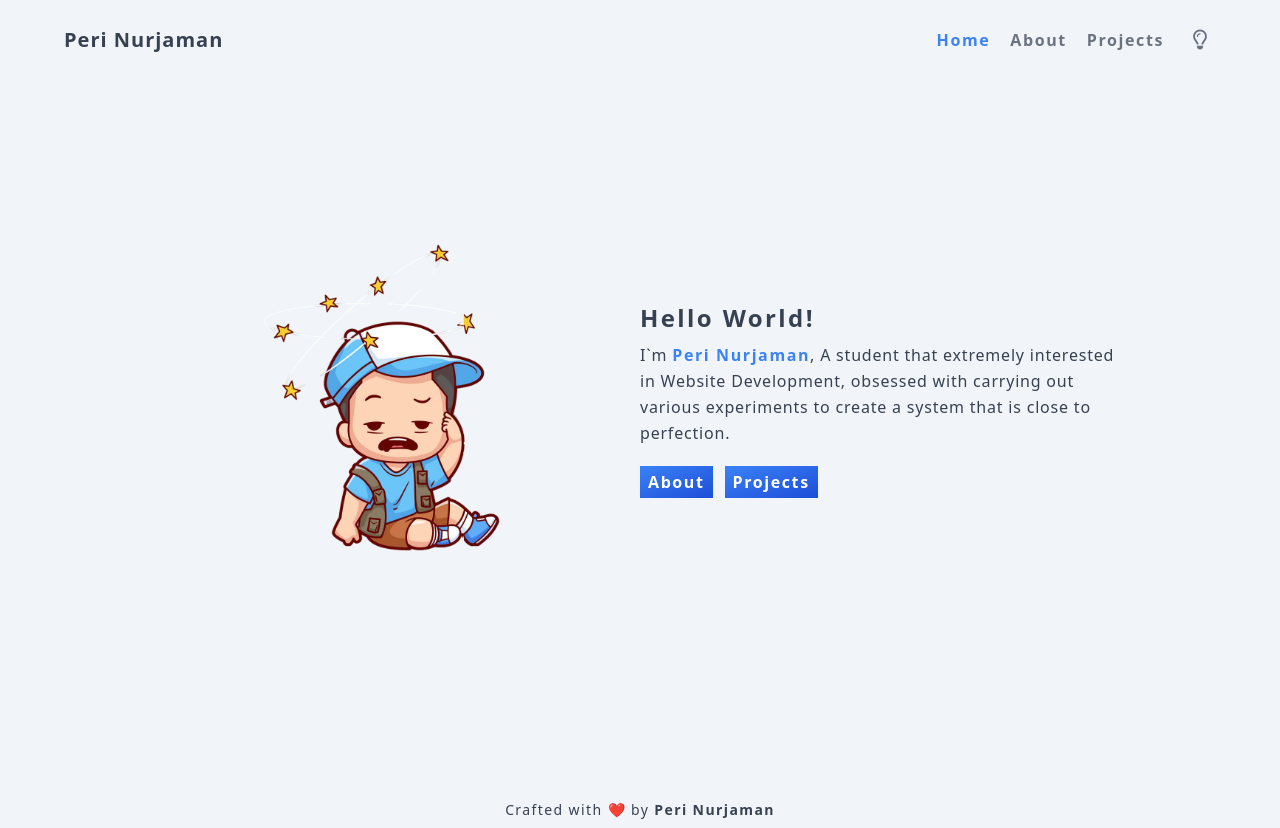
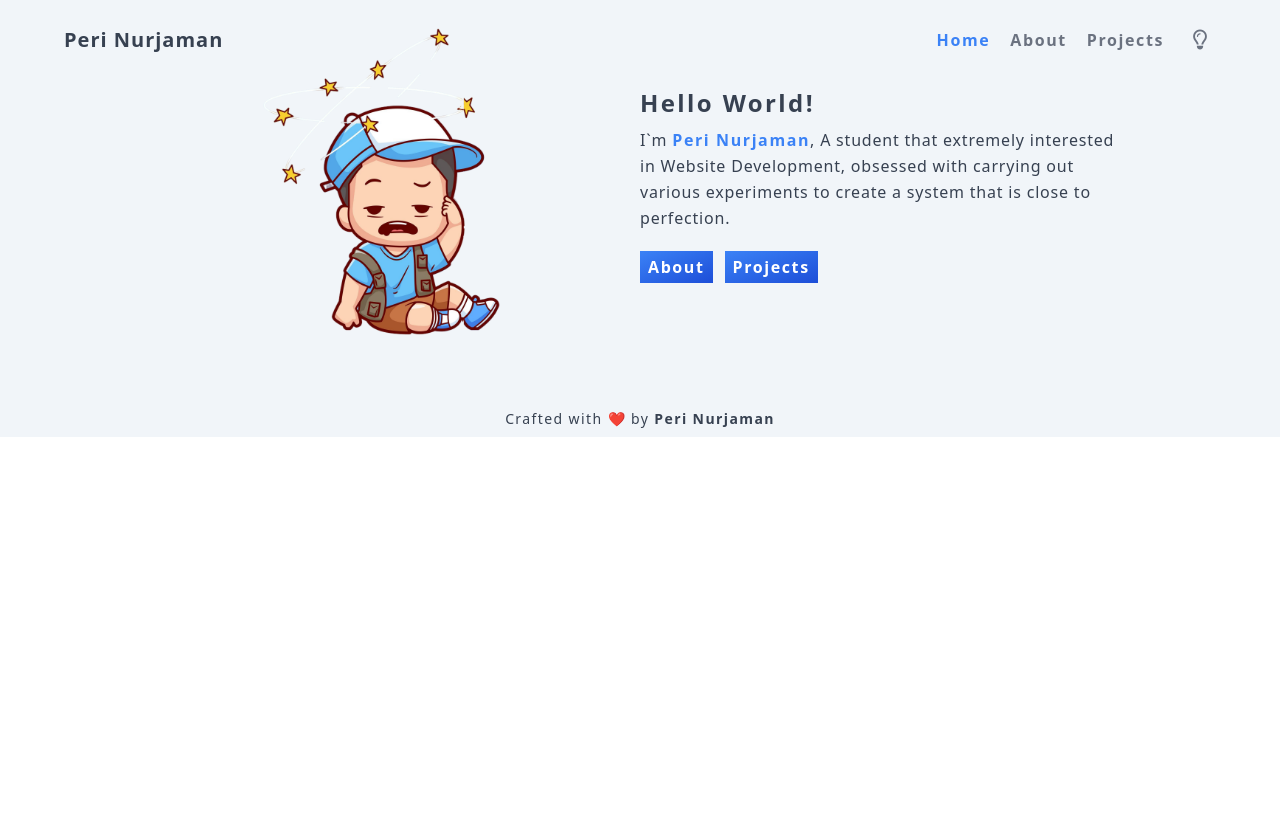
Before and after one commit to lahferii/portofolio, a Vue app: page / in a window 1280 px wide. After the commit the page ends 800 px from the top, so only its background shows below. Built offline with nearby package versions, Linux system fonts and the light colour scheme.

Commit message:
adjust position of two section in homePage

```diff
--- a/src/components/partials/footer.vue
+++ b/src/components/partials/footer.vue
@@ -1,5 +1,5 @@
 <template>
-  <div class="pb-2 text-center">
+  <div class="pb-2 pt-10 text-center">
     <p class="tracking-widest text-sm">Crafted with ❤ by <span class="font-semibold">Peri Nurjaman</span></p>
   </div>
 </template>
--- a/src/pages/homePage.vue
+++ b/src/pages/homePage.vue
@@ -1,7 +1,7 @@
 <script></script>
 
 <template>
-  <section class="max-w-5xl m-auto h-screen overflow-hidden flex flex-col sm:flex-row items-center px-5 pt-16 sm:pt-0">
+  <section class="max-w-5xl m-auto h-min-screen flex flex-col sm:flex-row items-center px-5 pt-20 sm:pt-0">
     <div class="sm:flex-1">
       <img class="w-4/6 sm:w-3/4 m-auto object-fit object-center" src="../assets/hero.png" alt="hero.png">
     </div>
```
